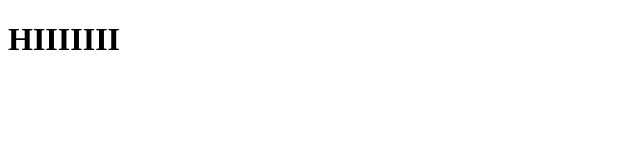
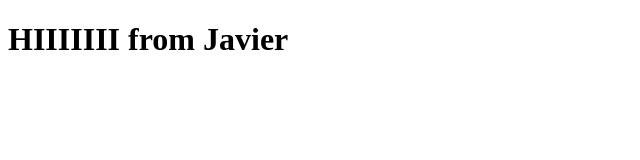
Before and after one commit to jzapata87/bg-generator, a plain HTML site: page index.html in a window 1280 px wide. Shown: the whole page, without its empty margins (0-640 px from the left). Drawn offline with Linux system fonts and the light colour scheme.

Commit message:
changing something

```diff
--- a/index.html
+++ b/index.html
@@ -7,6 +7,6 @@
   <title>Document</title>
 </head>
 <body>
-  <h1>HIIIIIII</h1>
+  <h1>HIIIIIII from Javier</h1>
 </body>
 </html>
```
